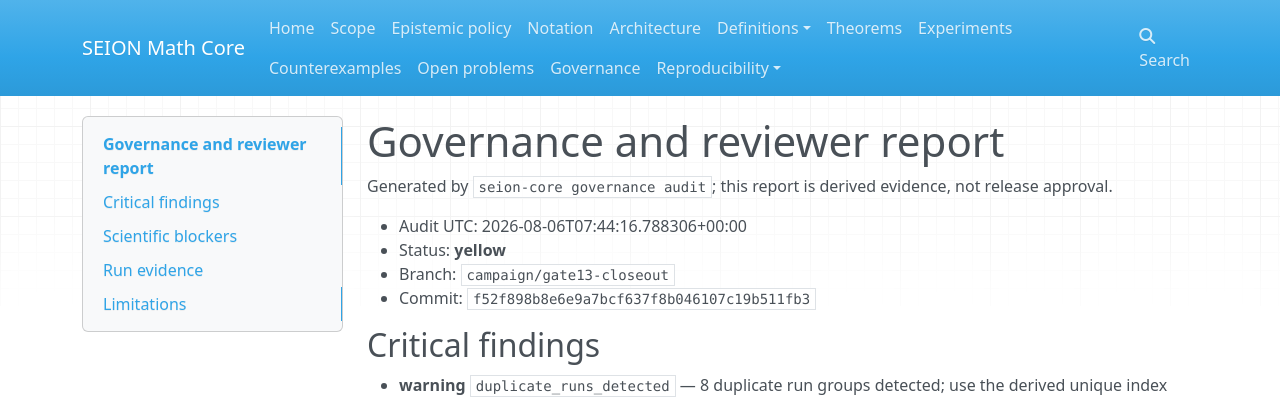
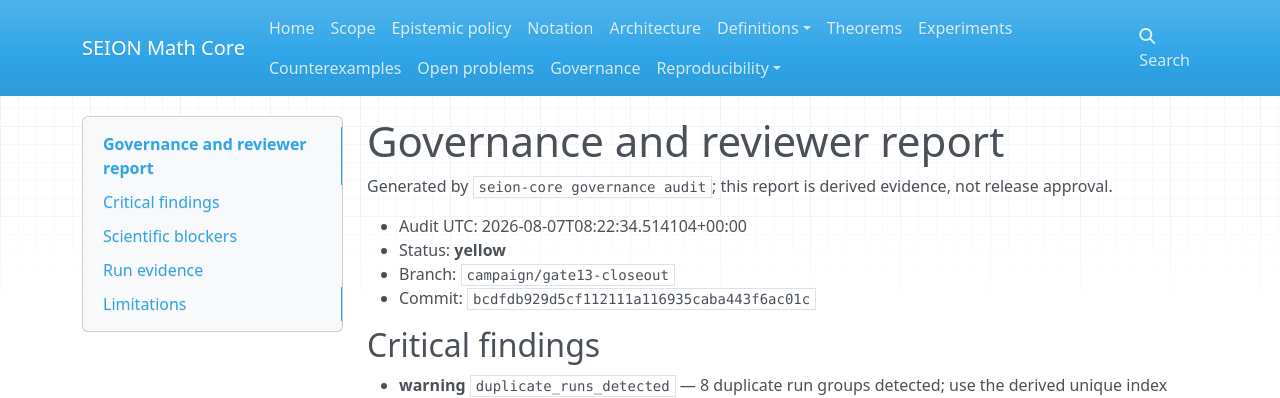
Before and after one commit to voidzeit/seion-math-core, an MkDocs documentation site: the page built from docs/reviewer_report.md, in a window 1280 px wide. Shown: the top 398 px of the page. Built offline with MkDocs 1.6.1, drawn with Linux system fonts in a browser that asks for light colours; nearby versions of some CDN libraries.

Commit message:
campaign(gate13): close Gate 13.5 dim64 governance

```diff
--- a/docs/reviewer_report.md
+++ b/docs/reviewer_report.md
@@ -2,10 +2,10 @@
 
 Generated by `seion-core governance audit`; this report is derived evidence, not release approval.
 
-- Audit UTC: 2026-08-06T07:44:16.788306+00:00
+- Audit UTC: 2026-08-07T08:22:34.514104+00:00
 - Status: **yellow**
 - Branch: `campaign/gate13-closeout`
-- Commit: `f52f898b8e6e9a7bcf637f8b046107c19b511fb3`
+- Commit: `bcdfdb929d5cf112111a116935caba443f6ac01c`
 
 ## Critical findings
 
```
Also changed, not shown: 3 other files.
